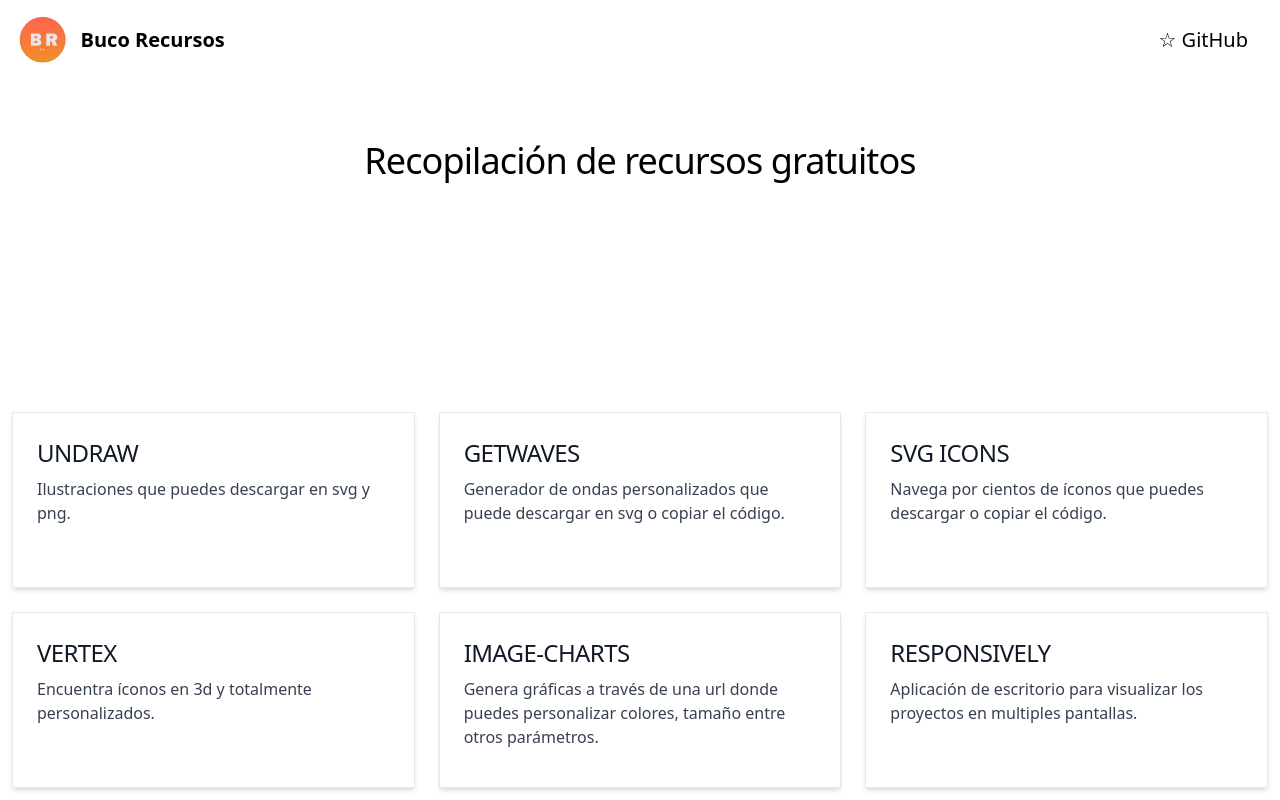
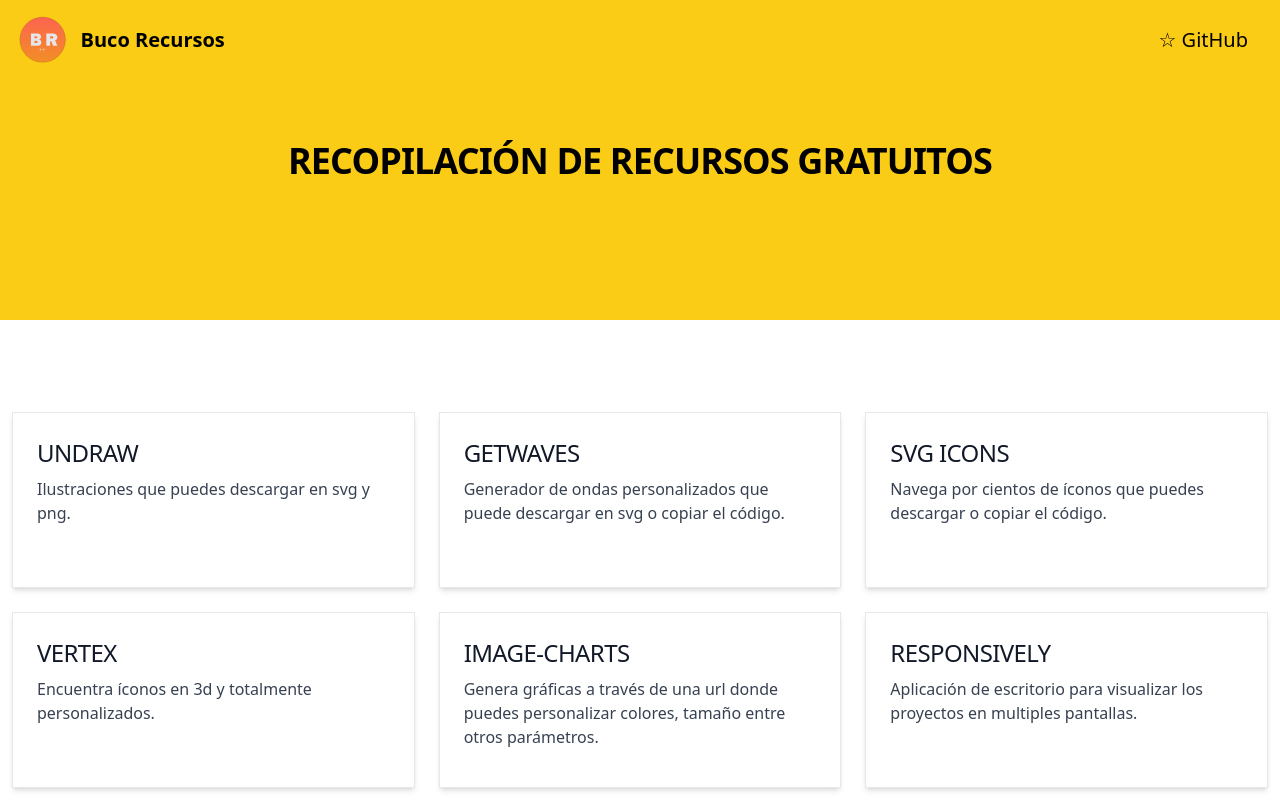
Before and after one commit to omarcardoze/bucorecursos, a Next.js app: page / in a window 1280 px wide. Shown: the top 800 px of the page. Built offline with nearby package versions, Linux system fonts and the light colour scheme.

Commit message:
Change background color

```diff
--- a/components/Header.tsx
+++ b/components/Header.tsx
@@ -7,9 +7,9 @@ interface Props {
 export const Header = ({ title }: Props) => {
   return (
     <>
-      <header className='container w-full h-[20rem] flex items-center justify-center flex-col relative'>
+      <header className='w-full h-[20rem] flex items-center justify-center flex-col relative bg-yellow-400'>
         <Navbar />
-        <h1 className='text-center py-5 leading-tight tracking-tight text-4xl'>
+        <h1 className='text-center py-5 leading-tight tracking-tight text-4xl font-bold uppercase'>
           {title}
         </h1>
       </header>
```
